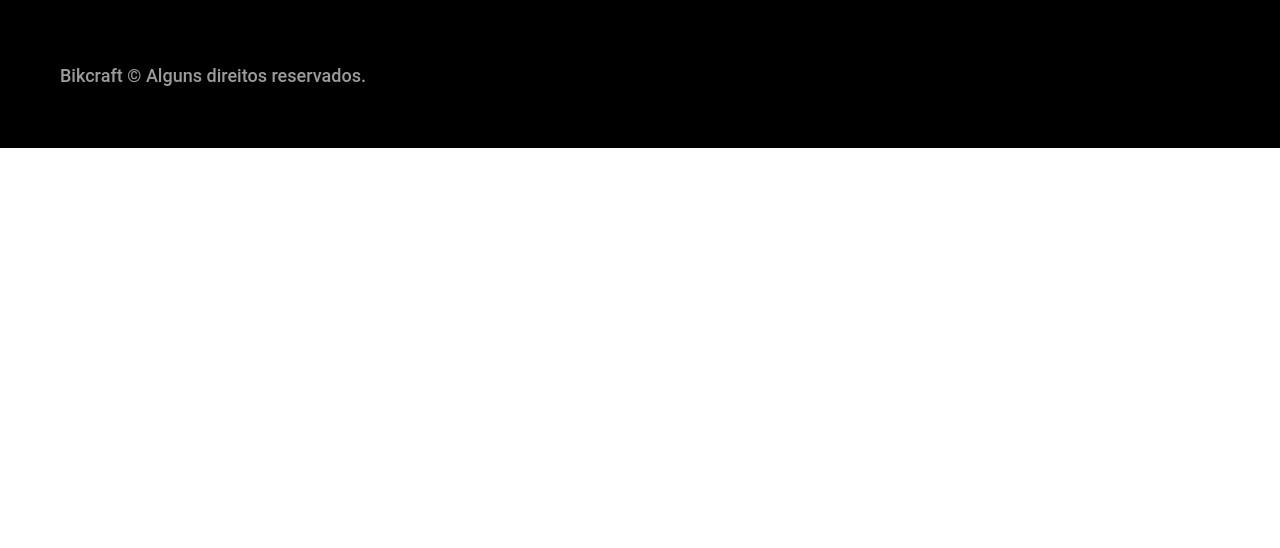
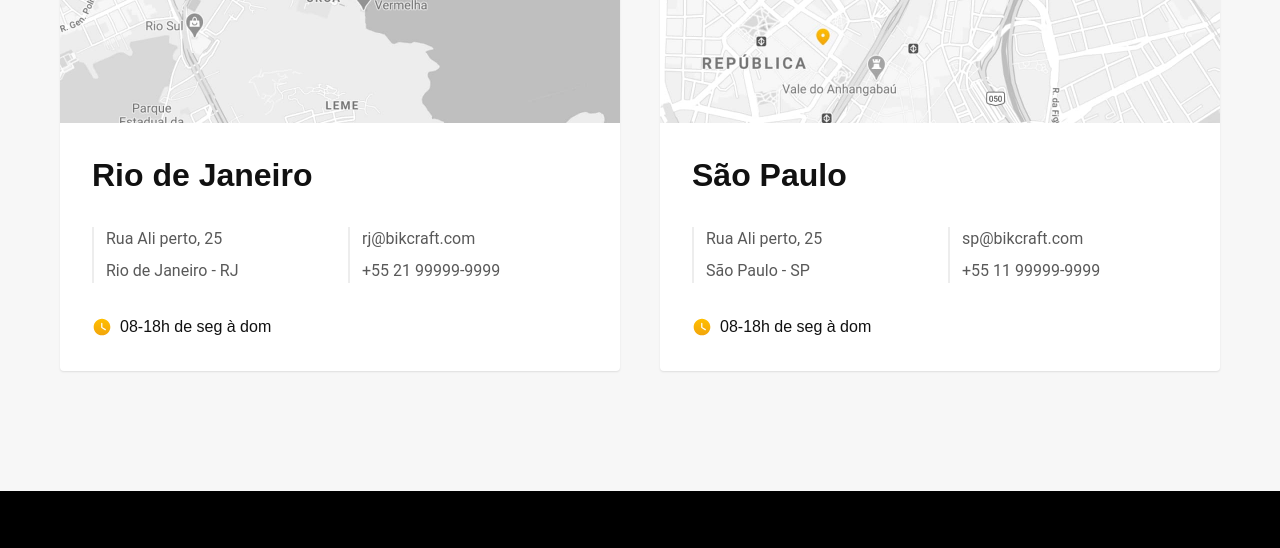
Before and after one commit to ArturN03/Bikcraft, a plain HTML site: page bikcraft/contato.html in a window 1280 px wide. Shown: the part 1246-1794 px from the top of the page. Before the commit the page ends 1394 px from the top, so only its background shows below. Drawn offline with Linux system fonts and the light colour scheme.

Commit message:
Implementação das lojas no contato

```diff
--- a/bikcraft/contato.html
+++ b/bikcraft/contato.html
@@ -84,6 +84,41 @@
 
     </main>
 
+    <article class="lojas container">
+        <h2 class="font-1-xxl">Lojas locais<span class="cor-p1">.</span></h2>
+        <div class="lojas-item">
+            <img src="./img/lojas/rj.jpg" alt="mapa marcando o endereço ali perto, 25 - Rio de Janeiro - RJ">
+            <div class="lojas-conteudo">
+                <h3 class="font-1-xl">Rio de Janeiro</h3>
+                <div class="lojas-dados font-2-s cor-8">
+                    <p>Rua Ali perto, 25</p>
+                    <p>Rio de Janeiro - RJ</p>
+                </div>
+                <div class="lojas-dados font-2-s cor-8">
+                <a href="mailto:rj@bikcraft.com">rj@bikcraft.com</a>
+                <a href="tel:+5521999999999">+55 21 99999-9999</a>
+                </div>
+                <p class="lojas-tempo font-1-s"><img src="./img/icones/horario.svg" alt="">08-18h de seg à dom</p>
+            </div>
+        </div>
+
+        <div class="lojas-item">
+            <img src="./img/lojas/sp.jpg" alt="mapa marcando o endereço ali perto, 25 - São Paulo - SP">
+            <div class="lojas-conteudo">
+                <h3 class="font-1-xl">São Paulo</h3>
+                <div class="lojas-dados font-2-s cor-8">
+                    <p>Rua Ali perto, 25</p>
+                    <p>São Paulo - SP</p>
+                </div>
+                <div class="lojas-dados font-2-s cor-8">
+                <a href="mailto:sp@bikcraft.com">sp@bikcraft.com</a>
+                <a href="tel:+5521999999999">+55 11 99999-9999</a>
+                </div>
+                <p class="lojas-tempo font-1-s"><img src="./img/icones/horario.svg" alt="">08-18h de seg à dom</p>
+            </div>
+        </div>
+    </article>
+
     <footer class="footer-bg">
         <div class="footer container">
             <img src="./img/bikcraft.svg" alt="Bikcraft">
--- a/bikcraft/css/contato/lojas.css
+++ b/bikcraft/css/contato/lojas.css
@@ -0,0 +1,59 @@
+.lojas{
+    display: grid;
+    grid-template-columns: 1fr 1fr;
+    gap: 0 40px;
+    padding-top: 120px;
+    padding-bottom: 120px;
+}
+.lojas h2{
+    grid-column: 1/-1;
+    margin-bottom: 60px;
+}
+.lojas img{
+    border-radius: 4px 4px 0 0 ;
+}
+.lojas-item{
+    border-radius: 4px;
+    background: var(--cor-0);
+    box-shadow: 0 1px 2px rgba(0, 0, 0, 0.1);
+}
+.lojas-conteudo{
+    display: grid;
+    grid-template-columns: 1fr 1fr;
+    gap: 32px 16px;
+    padding: 32px;
+}
+.lojas-conteudo h3,
+.lojas-tempo{
+    grid-column: 1/-1;
+}
+.lojas-dados{
+    display: grid;
+    gap: 8px;
+    border-left:2px solid var(--cor-2) ;
+    padding-left: 12px;
+}
+.lojas-tempo{
+    display: flex;
+    align-items: center;
+    gap: 8px;
+}
+
+@media(max-width:800px){
+    .lojas{
+        gap: 20px;
+        padding-top: 60px;
+        padding-bottom: 60px;
+    }
+    .lojas h2{
+        margin-bottom: 32px;
+    }
+    .lojas-conteudo{
+        grid-template-columns: 1fr;
+    }
+}
+@media(max-width:600px){
+    .lojas{
+    grid-template-columns: 1fr;
+    }
+}
--- a/bikcraft/css/utilidades/formulario.css
+++ b/bikcraft/css/utilidades/formulario.css
@@ -2,6 +2,7 @@
     display: grid;
     grid-template-columns: 1fr 1fr;
     gap: 20px;
+    margin-left: 20px;
 }
 .form label{
     display: block;
```
